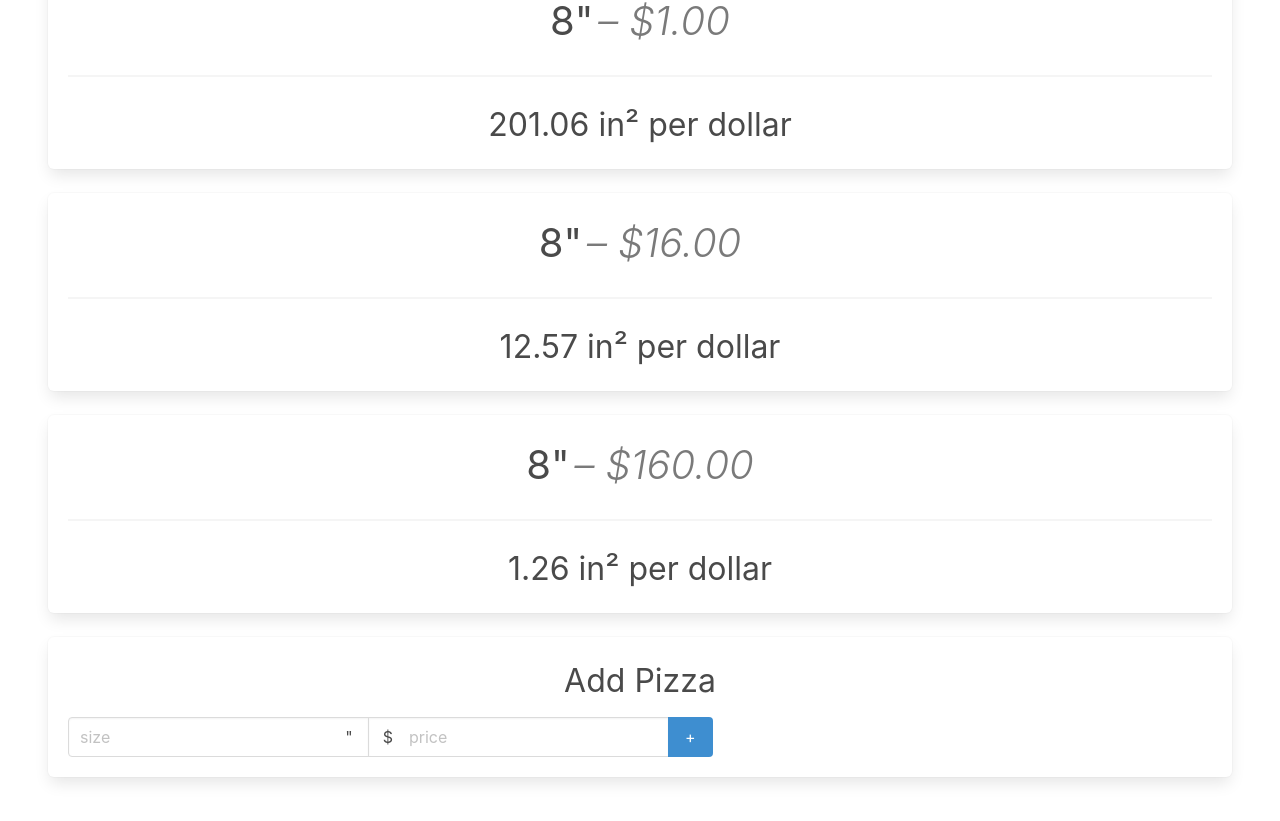
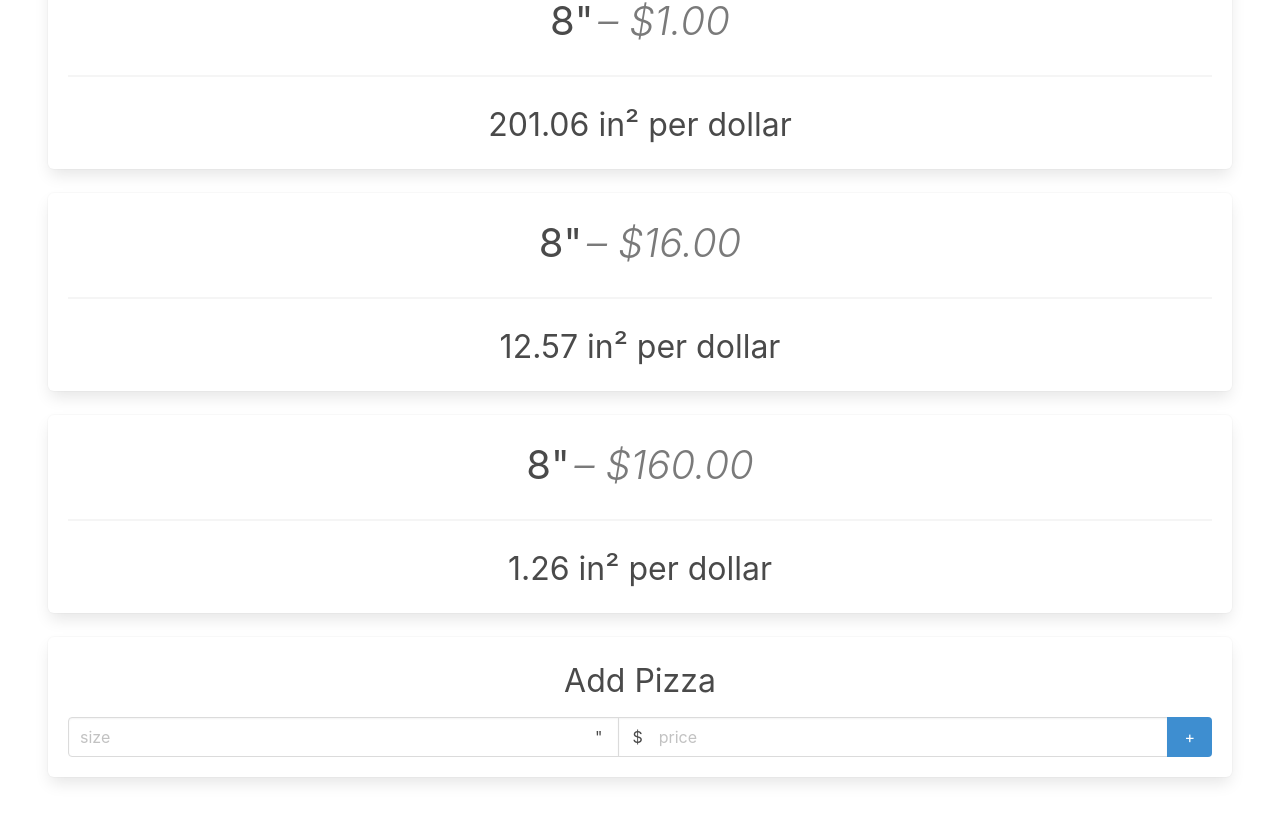
Before and after one commit to itsmaxymoo/pizzavalue, a Svelte app: page / in a window 1280 px wide. Shown: the part 209-1030 px from the top of the page. Built offline with nearby package versions, Linux system fonts and the light colour scheme.

Commit message:
style fix on desktop

```diff
--- a/src/AddPizzaCard.svelte
+++ b/src/AddPizzaCard.svelte
@@ -10,16 +10,16 @@
         </span>
     </p>
 
-    <div class="field is-grouped-centered">
+    <div class="field has-text-centered">
         <div class="field-body">
 
             <div class="field has-addons">
-                <p class="control has-icons-right">
+                <p class="control has-icons-right is-expanded">
                     <input class="input" type="number" placeholder="size" min="0" required/>
                     <span class="icon is-right has-text-grey-dark">"</span>
                 </p>
 
-                <p class="control has-icons-left">
+                <p class="control has-icons-left is-expanded">
                     <span class="icon is-left has-text-grey-dark">$</span>
                     <input class="input" type="number" placeholder="price" min="0" required/>
                 </p>
```
